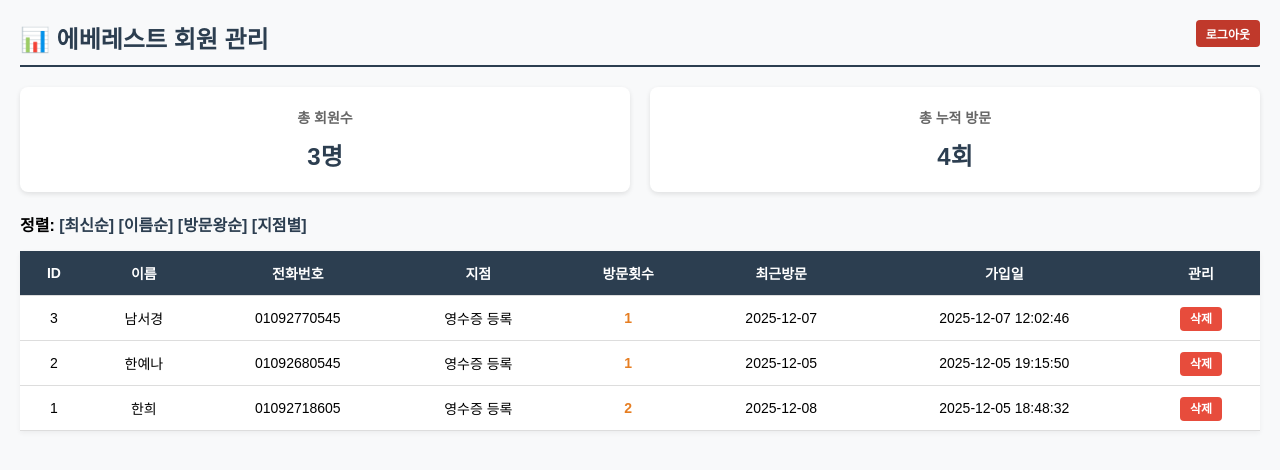
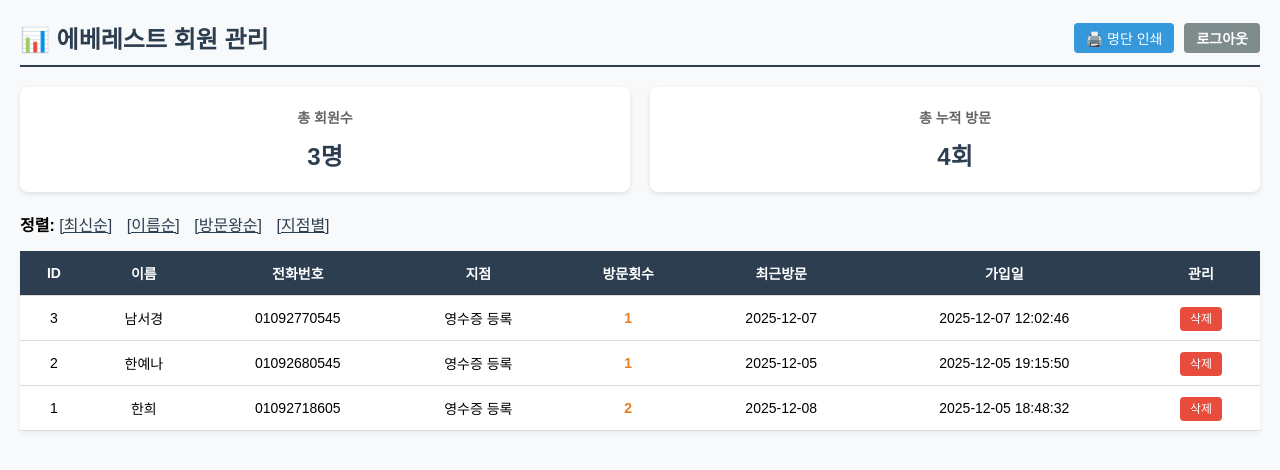
Before and after one commit to hanybeee67/everest-ocr, a Flask app: page /admin/members in a window 1280 px wide. Shown: the top 470 px of the page. Run offline with Flask 3, Linux system fonts and the light colour scheme; a user stored in the database is signed in.

Commit message:
update main

```diff
--- a/app.py
+++ b/app.py
@@ -43,7 +43,7 @@ class Members(db.Model):
     branch = db.Column(db.String(50))
     agree_marketing = db.Column(db.String(5))
     agree_privacy = db.Column(db.String(5))
-    visit_count = db.Column(db.Integer, default=1)
+    visit_count = db.Column(db.Integer, default=0)
     last_visit = db.Column(db.String(20))
     created_at = db.Column(db.String(30))
     receipts = db.relationship('Receipts', backref='member', lazy=True)
@@ -93,7 +93,6 @@ def check():
     member = Members.query.filter_by(phone=phone).first()
 
     if member:
-        # 재방문 고객: DB에 있는 방문 횟수 그대로 전달
         return render_template("receipt_upload.html", member_id=member.id, name=member.name, branch_name=branch_name, visit_count=member.visit_count)
     else:
         return render_template("join.html", phone=phone, branch=branch_name, branch_code=branch_code)
@@ -111,15 +110,16 @@ def join():
     new_member = Members(
         name=name, phone=phone, branch=branch, birth=birth,
         agree_marketing=agree_marketing, agree_privacy=agree_privacy,
-        visit_count=0,
+        visit_count=0, # 가입 시점엔 0
         last_visit=today,
         created_at=datetime.now().strftime("%Y-%m-%d %H:%M:%S")
     )
     db.session.add(new_member)
     db.session.commit()
 
-    # ★ [수정 1] 신규 가입 직후 '1번째 방문'이라고 뜨게 하기 위해 visit_count=1을 강제로 전달
-    return render_template("receipt_upload.html", member_id=new_member.id, name=new_member.name, branch_name=branch, visit_count=1)
+    # 가입 직후에는 아직 영수증 처리가 안 되었으므로 visit_count는 0이지만,
+    # 화면에는 "환영합니다" 느낌을 주기 위해 그대로 둡니다.
+    return render_template("receipt_upload.html", member_id=new_member.id, name=new_member.name, branch_name=branch, visit_count=0)
 
 @app.route("/receipt/process", methods=["POST"])
 def receipt_process():
@@ -170,9 +170,11 @@ def receipt_process():
     )
     db.session.add(new_receipt)
 
-    # 방문 정보 업데이트
+    # ★ [핵심 수정] 방문 횟수 증가 로직
     today = datetime.now().strftime("%Y-%m-%d")
-    if member.last_visit != today:
+
+    # 조건: (방문 횟수가 0인 신규 회원이거나) OR (마지막 방문일이 오늘이 아니면) -> 카운트 증가
+    if member.visit_count == 0 or member.last_visit != today:
         member.visit_count += 1
         member.last_visit = today
 
@@ -229,7 +231,6 @@ def admin_members():
 
     return render_template("members.html", members=members, sort=sort, total_members=total_members, total_visits=total_visits, all_receipts=all_receipts)
 
-# ★ [수정 2] 관리자용 회원 삭제 기능 추가
 @app.route("/admin/delete_member/<int:id>")
 def delete_member(id):
     if not session.get('admin_logged_in'):
@@ -237,7 +238,6 @@ def delete_member(id):
 
     member = Members.query.get(id)
     if member:
-        # 회원을 지우기 전에 관련된 영수증과 쿠폰을 먼저 지워야 에러가 안 납니다.
         Receipts.query.filter_by(member_id=id).delete()
         Coupons.query.filter_by(member_id=id).delete()
         db.session.delete(member)
--- a/templates/members.html
+++ b/templates/members.html
@@ -6,7 +6,14 @@
     <title>관리자 페이지 - 회원 관리</title>
     <style>
         body { font-family: 'Noto Sans KR', sans-serif; margin: 20px; background-color: #f8f9fa; }
-        h2 { border-bottom: 2px solid #2c3e50; padding-bottom: 10px; color: #2c3e50; }
+        h2 { border-bottom: 2px solid #2c3e50; padding-bottom: 10px; color: #2c3e50; display: flex; justify-content: space-between; align-items: center; }
+
+        /* 버튼들 스타일 */
+        .btn-group { display: flex; gap: 10px; }
+        .btn { text-decoration: none; padding: 5px 12px; border-radius: 4px; font-size: 14px; cursor: pointer; border: none; }
+        .btn-print { background-color: #3498db; color: white; }
+        .btn-logout { background-color: #7f8c8d; color: white; }
+
         .summary { display: flex; gap: 20px; margin-bottom: 20px; }
         .card { background: white; padding: 20px; border-radius: 8px; box-shadow: 0 2px 5px rgba(0,0,0,0.1); flex: 1; text-align: center; }
         .card h3 { margin: 0; font-size: 14px; color: #666; }
@@ -17,15 +24,18 @@
         th { background-color: #2c3e50; color: white; }
         tr:hover { background-color: #f1f1f1; }
 
-        a { text-decoration: none; color: #2c3e50; font-weight: bold; }
-        .btn-logout { background-color: #c0392b; color: white; padding: 5px 10px; border-radius: 4px; float: right; font-size: 12px; }
-
-        /* 삭제 버튼 스타일 */
         .btn-delete {
             background-color: #e74c3c; color: white; padding: 5px 10px;
-            border-radius: 4px; font-size: 12px; border: none; cursor: pointer;
+            border-radius: 4px; font-size: 12px; border: none; cursor: pointer; text-decoration: none;
         }
         .btn-delete:hover { background-color: #c0392b; }
+
+        /* ★ 인쇄할 때만 적용되는 스타일 (종이에 출력될 때) */
+        @media print {
+            .btn-group, .sort-menu, .btn-delete { display: none !important; } /* 버튼들 숨김 */
+            body { background-color: white; }
+            .card { box-shadow: none; border: 1px solid #ddd; }
+        }
     </style>
     <script>
         function confirmDelete() {
@@ -35,8 +45,13 @@
 </head>
 <body>
 
-    <a href="/admin/logout" class="btn-logout">로그아웃</a>
-    <h2>📊 에베레스트 회원 관리</h2>
+    <h2>
+        <span>📊 에베레스트 회원 관리</span>
+        <div class="btn-group">
+            <button class="btn btn-print" onclick="window.print()">🖨️ 명단 인쇄</button>
+            <a href="/admin/logout" class="btn btn-logout">로그아웃</a>
+        </div>
+    </h2>
 
     <div class="summary">
         <div class="card">
@@ -49,12 +64,12 @@
         </div>
     </div>
 
-    <div style="margin-bottom: 15px;">
+    <div class="sort-menu" style="margin-bottom: 15px;">
         <strong>정렬:</strong>
-        <a href="/admin/members?sort=date">[최신순]</a>
-        <a href="/admin/members?sort=name">[이름순]</a>
-        <a href="/admin/members?sort=visit">[방문왕순]</a>
-        <a href="/admin/members?sort=branch">[지점별]</a>
+        <a href="/admin/members?sort=date" style="color:#2c3e50; margin-right:10px;">[최신순]</a>
+        <a href="/admin/members?sort=name" style="color:#2c3e50; margin-right:10px;">[이름순]</a>
+        <a href="/admin/members?sort=visit" style="color:#2c3e50; margin-right:10px;">[방문왕순]</a>
+        <a href="/admin/members?sort=branch" style="color:#2c3e50;">[지점별]</a>
     </div>
 
     <table>
@@ -67,7 +82,8 @@
                 <th>방문횟수</th>
                 <th>최근방문</th>
                 <th>가입일</th>
-                <th>관리</th> </tr>
+                <th>관리</th>
+            </tr>
         </thead>
         <tbody>
             {% for member in members %}
```
